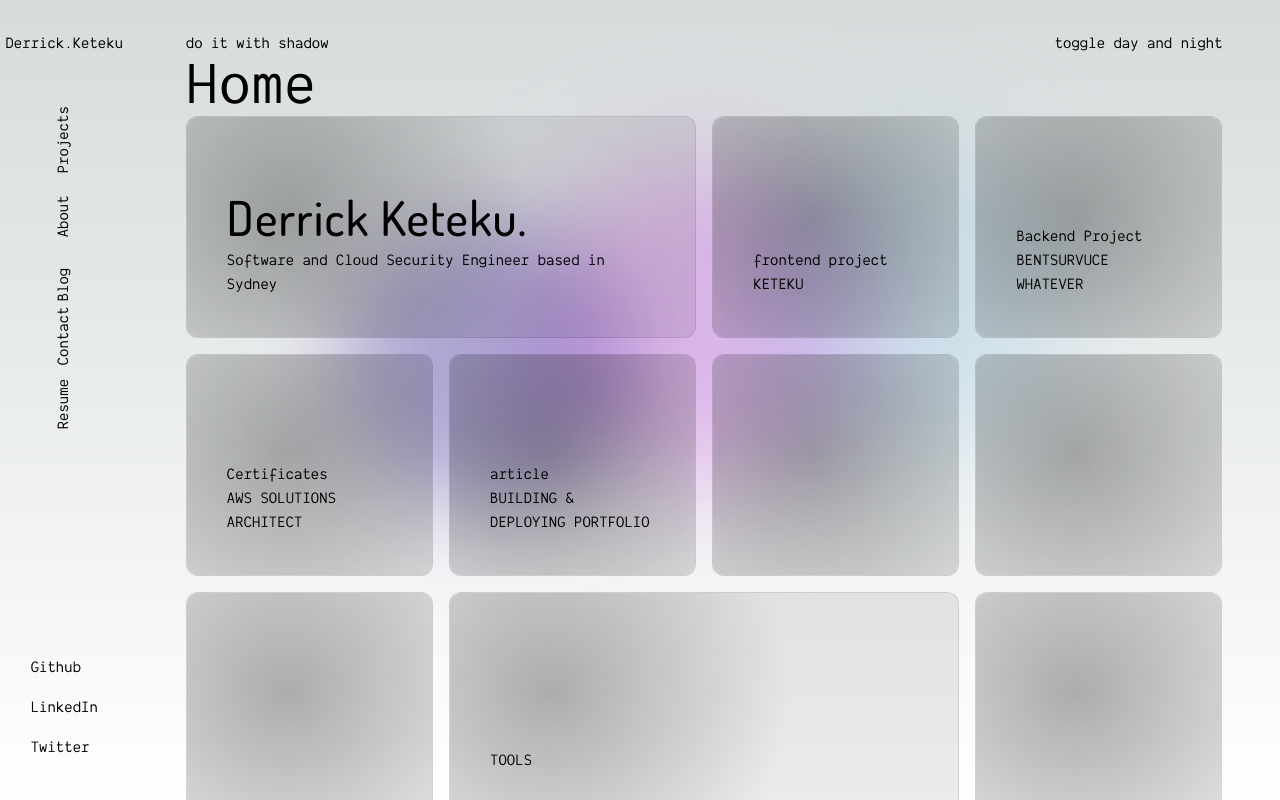
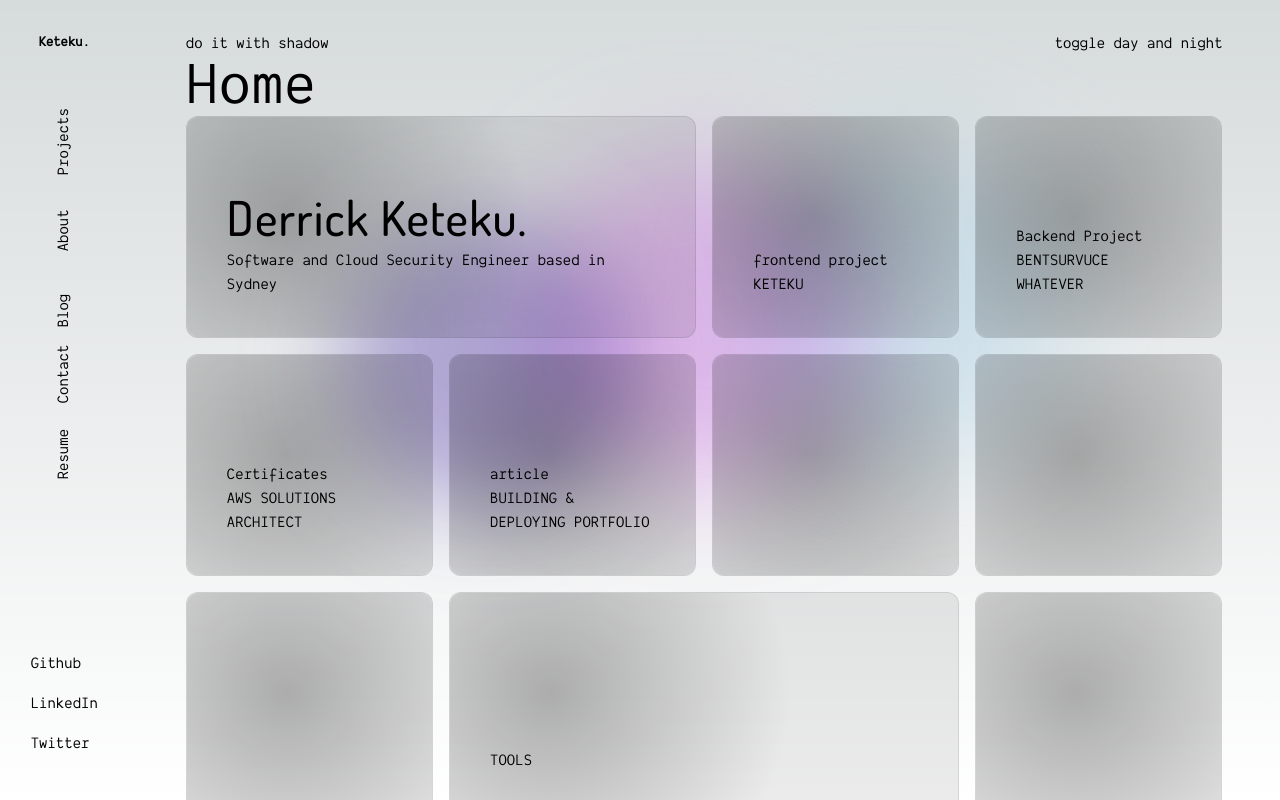
Before and after one commit to Derks14/keteku, a Next.js app: page /home in a window 1280 px wide. Built offline with nearby package versions, Linux system fonts and the light colour scheme; a web font is replaced by a local one.

Commit message:
nav bar update

```diff
--- a/src/components/sections/nav.tsx
+++ b/src/components/sections/nav.tsx
@@ -24,8 +24,10 @@ const Nav = () => {
   return (
     <>
       <aside className="h-full w-32  min-w-[8rem]  p-4 py-8">
-        <div className=" flex w-full items-center justify-center">
-          <Link href="/">Derrick.Keteku</Link>
+        <div className=" flex w-full items-center justify-center font-bold">
+          <Link className="text-sm" href="/">
+            Keteku.
+          </Link>
         </div>
         <nav className="flex h-full flex-col items-center justify-between py-8">
           {/*one*/}
--- a/src/components/ui/card.tsx
+++ b/src/components/ui/card.tsx
@@ -33,6 +33,7 @@ const Card = ({ children, className }: CardProps) => {
     >
       <div className="flex h-full flex-col-reverse p-10">
         <div>{children}</div>
+        <div> </div>
       </div>
     </div>
   );
--- a/src/components/ui/nav-link.tsx
+++ b/src/components/ui/nav-link.tsx
@@ -2,7 +2,7 @@ import Link from "next/link";
 
 export const NavLink = (link: { path: string; label: string }) => {
   return (
-    <div className="mt-10 rotate-[270deg] font-medium" key={link.path}>
+    <div className="mt-10 rotate-[270deg] py-1.5 font-medium" key={link.path}>
       <Link href={link.path}>{link.label}</Link>
     </div>
   );
```
Also changed, not shown: 1 other file (tests, documents, lock files or other folders).
